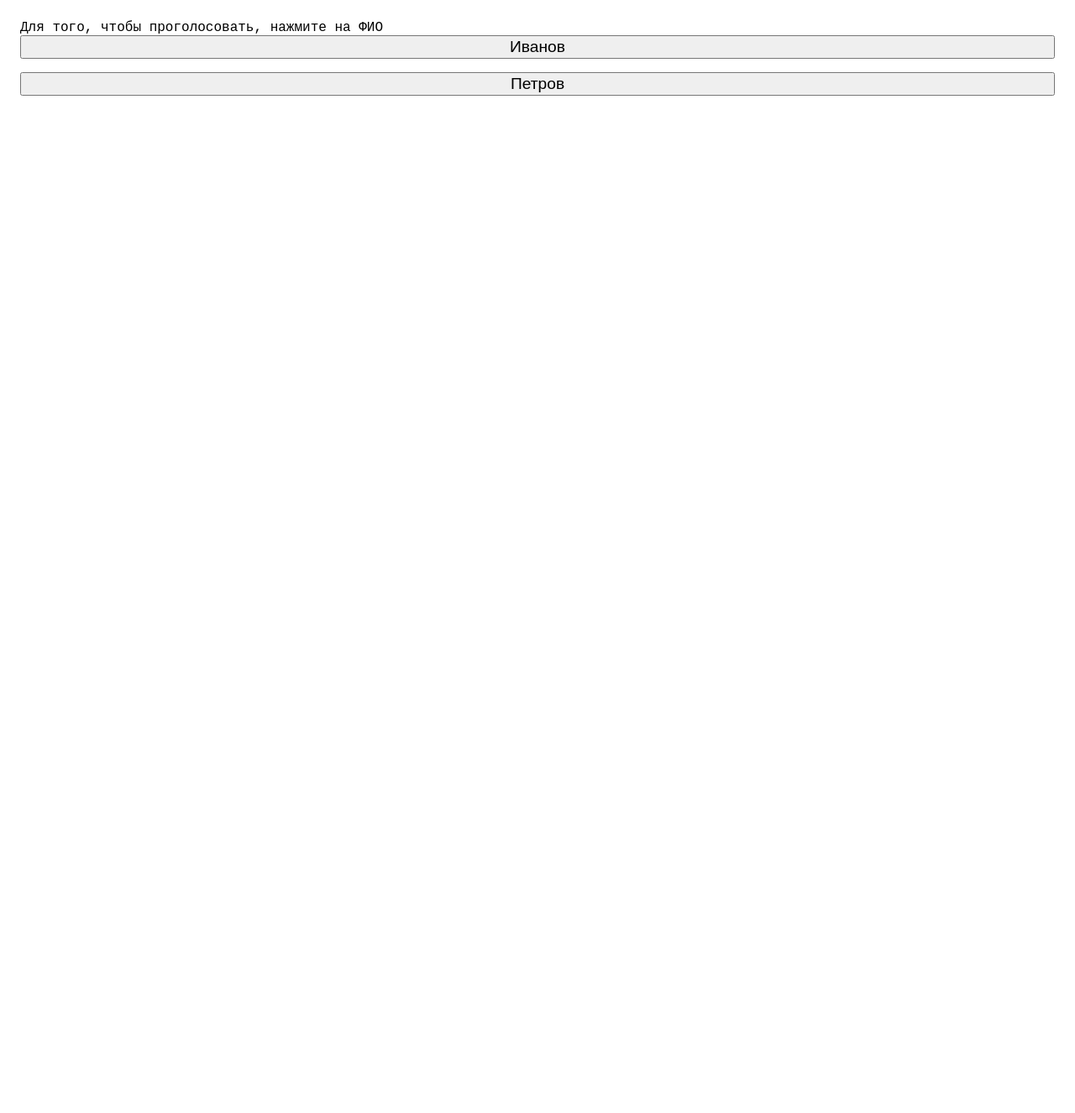
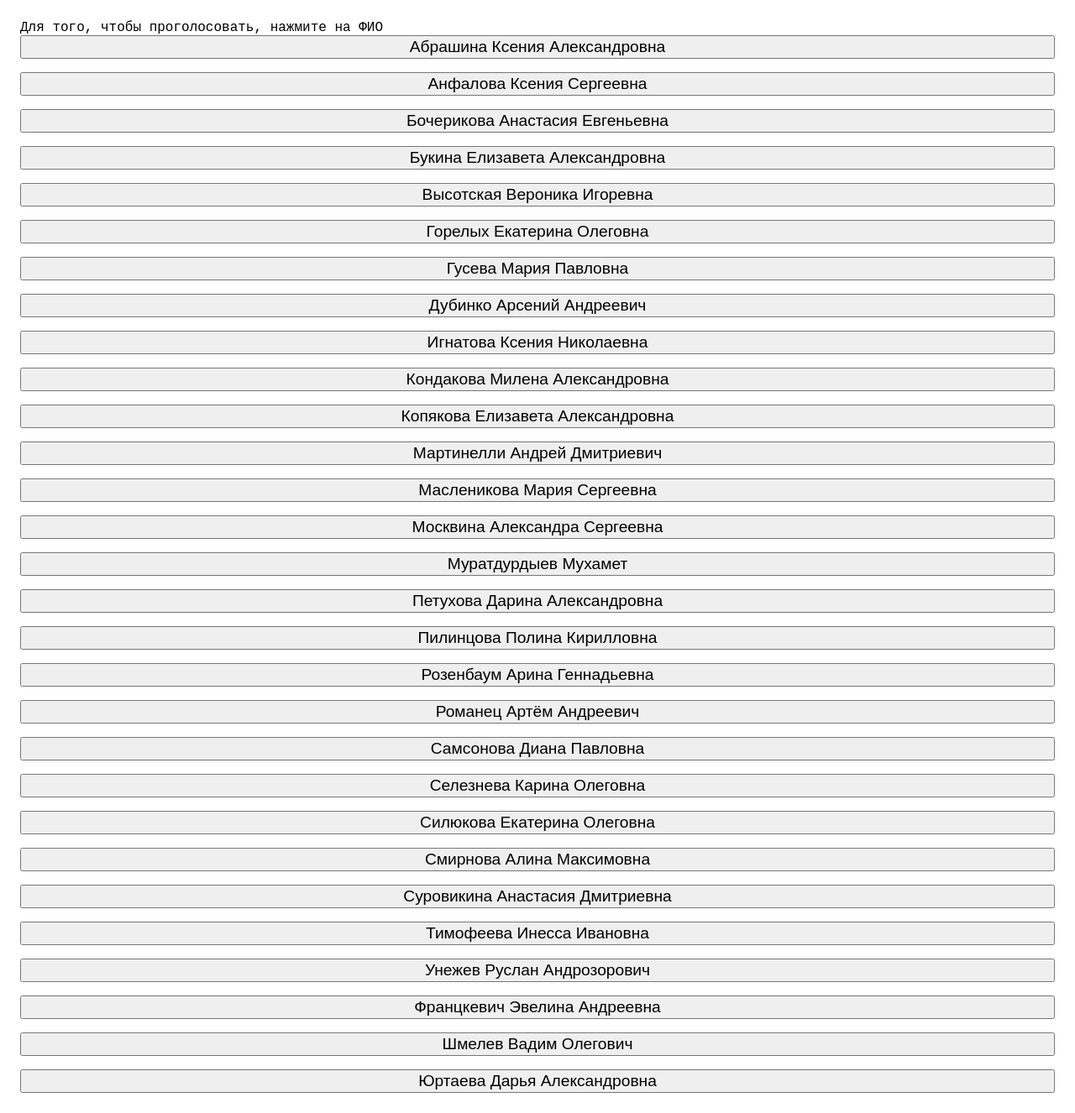
Before and after one commit to kmvpvl/vote, a React (Create React App) app: page / in a window 1280 px wide. Shown: the whole page at 84% size. Before the commit the page ends 800 px from the top, so only its background shows below. Built offline with nearby package versions, Linux system fonts and the light colour scheme; a web font is replaced by a local one.

Commit message:
БЭК24-3

```diff
--- a/src/index.tsx
+++ b/src/index.tsx
@@ -4,8 +4,35 @@ import "./index.css";
 import WebApp from "./WebApp";
 
 const list: string[] = [
-  "Иванов",
-  "Петров"
+  "Абрашина Ксения Александровна",
+  "Анфалова Ксения Сергеевна",
+  "Бочерикова Анастасия Евгеньевна",
+  "Букина Елизавета Александровна",
+  "Высотская Вероника Игоревна",
+  "Горелых Екатерина Олеговна",
+  "Гусева Мария Павловна",
+  "Дубинко Арсений Андреевич",
+  "Игнатова Ксения Николаевна",
+  "Кондакова Милена Александровна",
+  "Копякова Елизавета Александровна",
+  "Мартинелли Андрей Дмитриевич",
+  "Масленикова Мария Сергеевна",
+  "Москвина Александра Сергеевна",
+  "Муратдурдыев Мухамет",
+  "Петухова Дарина Александровна",
+  "Пилинцова Полина Кирилловна",
+  "Розенбаум Арина Геннадьевна",
+  "Романец Артём Андреевич",
+  "Самсонова Диана Павловна",
+  "Селезнева Карина Олеговна",
+  "Силюкова Екатерина Олеговна",
+  "Смирнова Алина Максимовна",
+  "Суровикина Анастасия Дмитриевна",
+  "Тимофеева Инесса Ивановна",
+  "Унежев Руслан Андрозорович",
+  "Францкевич Эвелина Андреевна",
+  "Шмелев Вадим Олегович",
+  "Юртаева Дарья Александровна",
 ]
 
 const root = ReactDOM.createRoot(
```
